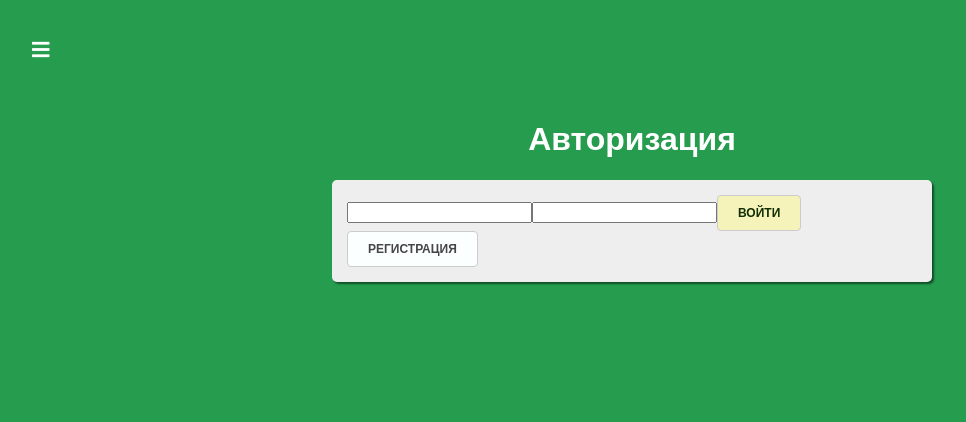
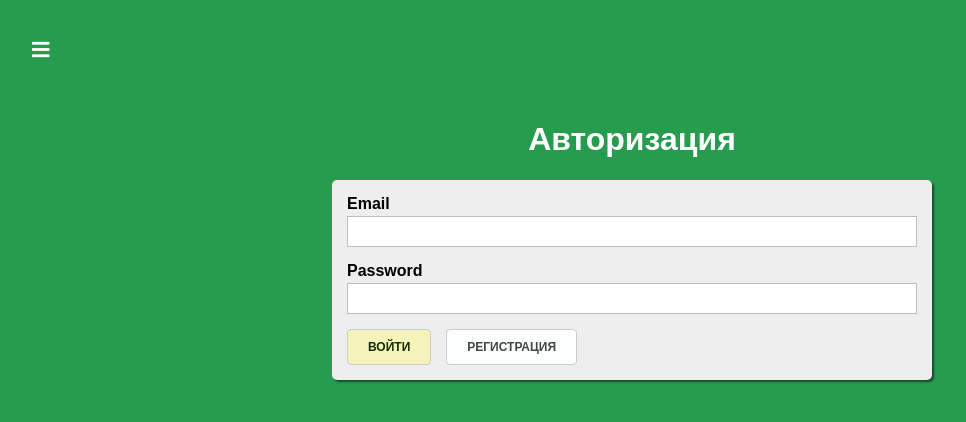
Before and after one commit to PavelRavvich/quiz, a React app: page /auth in a window 1280 px wide. Shown: the top 422 px of the page, without its empty margins (8-974 px from the left). Built offline with nearby package versions, Linux system fonts and the light colour scheme.

Commit message:
Add Input component

```diff
--- /dev/null
+++ b/src/components/UI/Input/Input.css
@@ -0,0 +1,31 @@
+.Input {
+    margin-bottom: 15px;
+}
+
+.Input label {
+    margin-bottom: 3px;
+    padding: 0;
+    display: block;
+    font-weight: bold;
+}
+
+.Input input {
+    display: block;
+    box-sizing: border-box;
+    border: 1px solid #bebebe;
+    padding: 7px;
+    margin: 0 0 5px;
+    width: 100%;
+    outline: none;
+    transition: all 300ms ease-in-out;
+}
+
+.Input span {
+    color: #ff0011;
+    font-size: 12px;
+    font-weight: bold;
+}
+
+.Input.invalid label {
+    color: #ff0011;
+}
--- /dev/null
+++ b/src/components/UI/Input/Input.js
@@ -0,0 +1,38 @@
+import React from 'react'
+import classes from './Input.css'
+
+function isInvalid({valid, touched, shouldValidate}) {
+  return !valid && shouldValidate && touched;
+}
+
+const Input = props => {
+
+    const inputType = props.type || 'text';
+    const cls = [classes.Input];
+    const htmlFor = `${inputType}-${Math.random()}`;
+
+    if (isInvalid(props)) {
+      cls.push(classes.invalid)
+    }
+
+    return (
+        <div className={cls.join(' ')}>
+            <label htmlFor={htmlFor}>{props.label}</label>
+            <input
+                type={inputType}
+                id={htmlFor}
+                value={props.value}
+                onChange={props.onChange}
+            />
+
+          {
+            isInvalid(props)
+              ? <span>{props.errorMessage || 'Введите верное значение'}</span>
+              : null
+          }
+
+        </div>
+    )
+};
+
+export default Input;
--- a/src/containers/Auth/Auth.js
+++ b/src/containers/Auth/Auth.js
@@ -1,6 +1,7 @@
 import React, {Component} from 'react';
 import classes from './Auth.css'
 import Button from "../../components/UI/Button/Button";
+import Input from "../../components/UI/Input/Input";
 
 class Auth extends Component {
 
@@ -23,8 +24,15 @@
           <h1>Авторизация</h1>
 
           <form onSubmit={this.submitHandler} className={classes.AuthForm}>
-            <input type="text"/>
-            <input type="text"/>
+
+            <Input
+              label={'Email'}
+            />
+
+            <Input
+              label={'Password'}
+              errorMessage={'Test'}
+            />
 
             <Button
               type={'success'}
```
